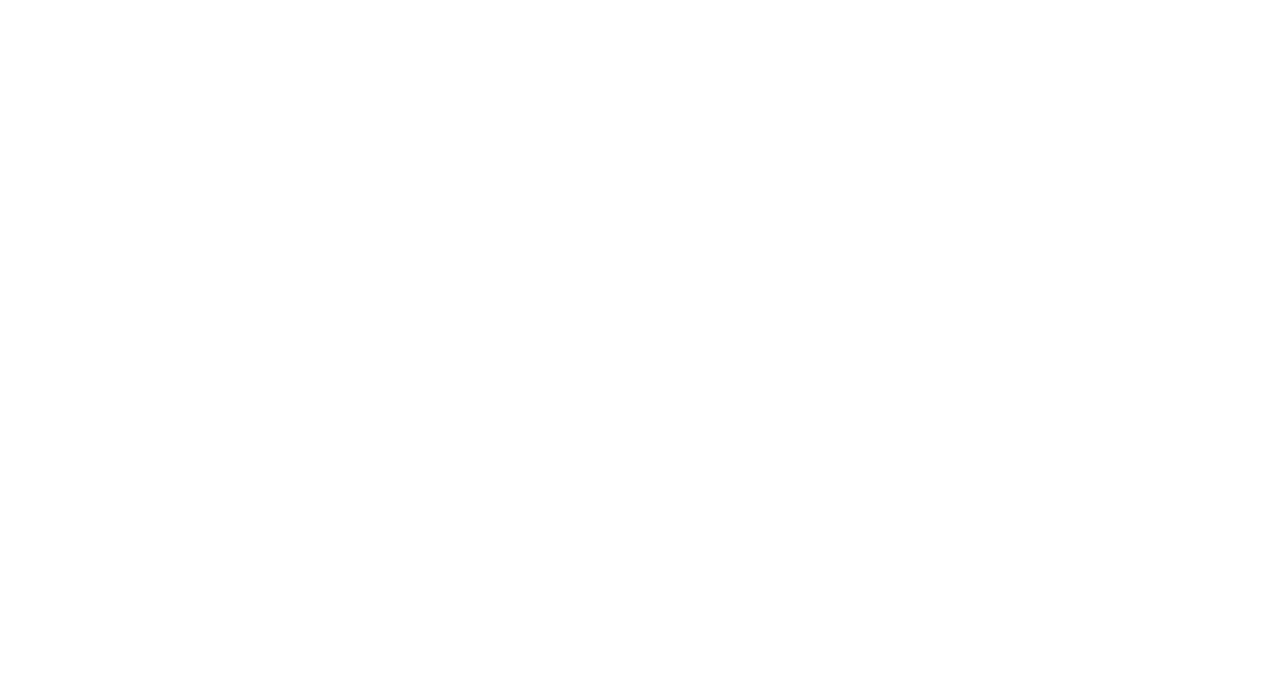
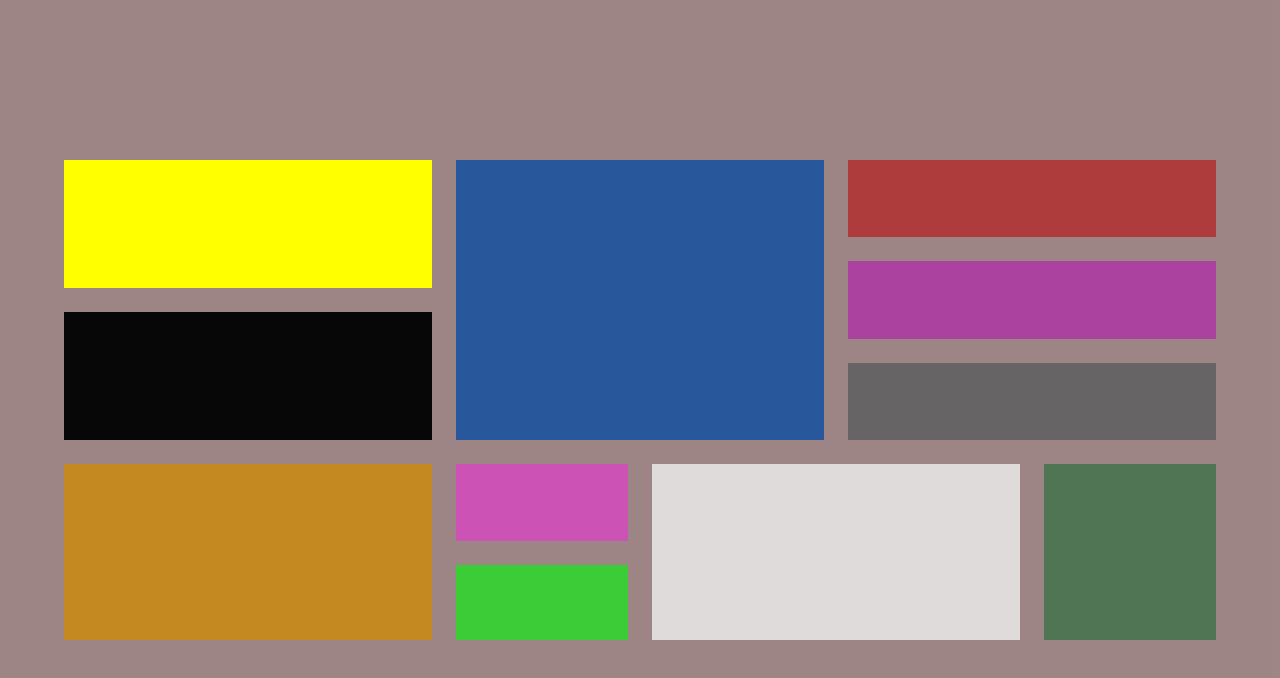
Before and after one commit to JacobWestby/Grid-color-palette, a plain HTML site: page index.html in a window 1280 px wide. Drawn offline with Linux system fonts and the light colour scheme.

Commit message:
completed assignment, Created colorpalette according to figma design using css grid.

```diff
--- a/index.html
+++ b/index.html
@@ -1,13 +1,27 @@
 <!DOCTYPE html>
 <html lang="en">
-<head>
-    <meta charset="UTF-8">
-    <meta http-equiv="X-UA-Compatible" content="IE=edge">
-    <meta name="viewport" content="width=device-width, initial-scale=1.0">
-    <link rel="stylesheet" href="./styles/index.css">
+  <head>
+    <meta charset="UTF-8" />
+    <meta http-equiv="X-UA-Compatible" content="IE=edge" />
+    <meta name="viewport" content="width=device-width, initial-scale=1.0" />
+    <link rel="stylesheet" href="./styles/index.css" />
     <title>Color-palette</title>
-</head>
-<body>
-
-</body>
+  </head>
+  <body>
+    <div class="main">
+      <div class="grid__container">
+        <div class="grid__item yellow"></div>
+        <div class="grid__item blue"></div>
+        <div class="grid__item red"></div>
+        <div class="grid__item magenta"></div>
+        <div class="grid__item grey"></div>
+        <div class="grid__item black"></div>
+        <div class="grid__item orange"></div>
+        <div class="grid__item pink"></div>
+        <div class="grid__item green"></div>
+        <div class="grid__item white"></div>
+        <div class="grid__item darkgreen"></div>
+      </div>
+    </div>
+  </body>
 </html>
--- a/styles/index.css
+++ b/styles/index.css
@@ -0,0 +1,225 @@
+html,
+body,
+div,
+span,
+applet,
+object,
+iframe,
+h1,
+h2,
+h3,
+h4,
+h5,
+h6,
+p,
+blockquote,
+pre,
+a,
+abbr,
+acronym,
+address,
+big,
+cite,
+code,
+del,
+dfn,
+em,
+img,
+ins,
+kbd,
+q,
+s,
+samp,
+small,
+strike,
+strong,
+sub,
+sup,
+tt,
+var,
+b,
+u,
+i,
+center,
+dl,
+dt,
+dd,
+ol,
+ul,
+li,
+fieldset,
+form,
+label,
+legend,
+table,
+caption,
+tbody,
+tfoot,
+thead,
+tr,
+th,
+td,
+article,
+aside,
+canvas,
+details,
+embed,
+figure,
+figcaption,
+footer,
+header,
+hgroup,
+menu,
+nav,
+output,
+ruby,
+section,
+summary,
+time,
+mark,
+audio,
+video {
+  margin: 0;
+  padding: 0;
+  border: 0;
+  font-size: 100%;
+  font: inherit;
+  vertical-align: baseline;
+}
+/* HTML5 display-role reset for older browsers */
+article,
+aside,
+details,
+figcaption,
+figure,
+footer,
+header,
+hgroup,
+menu,
+nav,
+section {
+  display: block;
+}
+body {
+  line-height: 1;
+}
+ol,
+ul {
+  list-style: none;
+}
+blockquote,
+q {
+  quotes: none;
+}
+blockquote:before,
+blockquote:after,
+q:before,
+q:after {
+  content: '';
+  content: none;
+}
+table {
+  border-collapse: collapse;
+  border-spacing: 0;
+}
+
+/* RESET ENDS */
+
+/* BODY */
+body {
+  height: 100vh;
+  width: 100vw;
+}
+
+/* MAIN */
+
+.main {
+  height: 100%;
+  width: 100%;
+  background-color: rgba(121, 88, 88, 0.726);
+  display: flex;
+  justify-content: center;
+  align-items: center;
+}
+
+/* GRID START */
+
+.grid__container {
+  height: 60%;
+  width: 90%;
+  display: grid;
+  grid-template: 1fr 1fr 1fr 1fr 1fr 1fr 1fr 1fr 1fr / 1fr 1fr 1fr 1fr 1fr 1fr;
+  grid-gap: 24px;
+}
+
+/* GRID ITEMS */
+
+.grid__item {
+  background-color: #fff;
+}
+
+.yellow {
+  background-color: yellow;
+  grid-column: 1 / 3;
+  grid-row: 1 / 4;
+}
+
+.blue {
+  background-color: rgb(40, 87, 156);
+  grid-column: 3 / 5;
+  grid-row: 1 / 7;
+}
+
+.red {
+  background-color: rgba(180, 39, 39, 0.774);
+  grid-column: 5 / 7;
+  grid-row: 1 / 3;
+}
+
+.magenta {
+  background-color: rgba(180, 35, 173, 0.678);
+  grid-column: 5 / 7;
+  grid-row: 5 / 3;
+}
+
+.grey {
+  background-color: rgb(102, 100, 100);
+  grid-column: 5 / 7;
+  grid-row: 7 / 5;
+}
+
+.black {
+  background-color: rgb(7, 7, 7);
+  grid-column: 1 / 3;
+  grid-row: 7 / 4;
+}
+
+.orange {
+  background-color: rgba(204, 138, 17, 0.856);
+  grid-column: 1 / 3;
+  grid-row: 7 / 12;
+}
+
+.pink {
+  background-color: rgba(231, 56, 208, 0.651);
+  grid-column: 3 / 4;
+  grid-row: 7 / 9;
+}
+
+.green {
+  background-color: rgb(60, 204, 55);
+  grid-column: 3 / 4;
+  grid-row: 9 / 12;
+}
+
+.white {
+  background-color: rgba(236, 235, 235, 0.842);
+  grid-column: 4 / 6;
+  grid-row: 7 / 12;
+}
+
+.darkgreen {
+  background-color: rgba(31, 109, 57, 0.61);
+  grid-column: 6 / 6;
+  grid-row: 7 / 12;
+}
```
